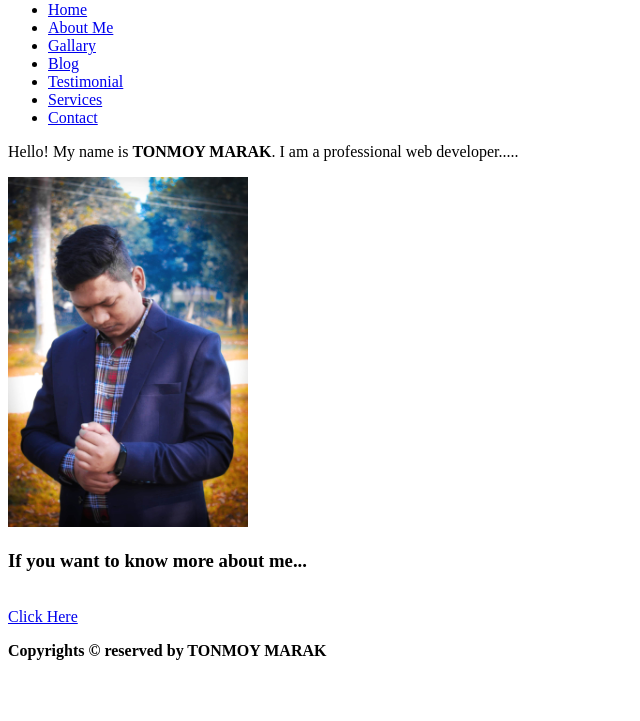
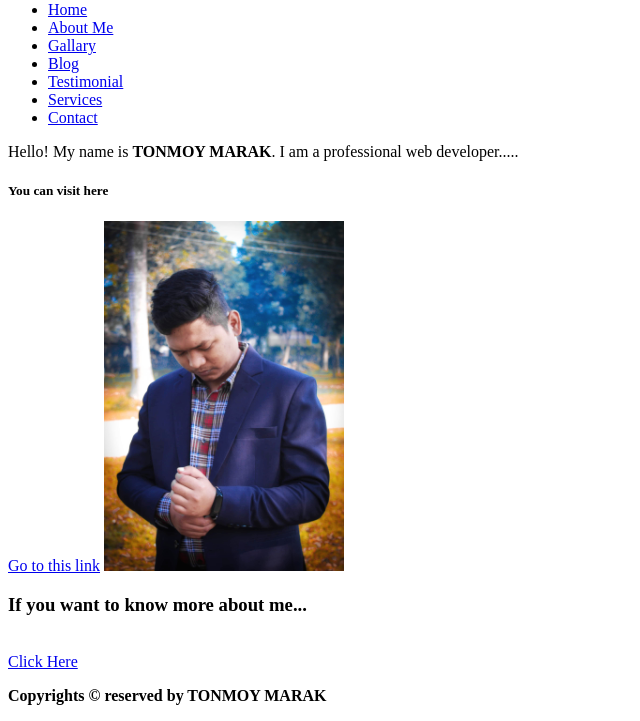
Before and after one commit to CoderTonmoy/ct-assignment-3, a plain HTML site: page index.html in a window 1280 px wide. Shown: the part 79-800 px from the top of the page, without its empty margins (0-640 px from the left). Drawn offline with Linux system fonts and the light colour scheme.

Commit message:
gallary section up to repo

```diff
--- a/index.html
+++ b/index.html
@@ -43,6 +43,8 @@
 
     <section>
         <p>Hello! My name is <b>TONMOY MARAK</b>. I am a professional web developer.....</p>
+        <h5>You can visit here</h5>
+        <a href="https://www.fiverr.com/tonmoy_marak/do-responsive-wp-website-ecommerce-website-website-redesign">Go to this link</a>
 
         <img src="assets/t.jpeg" alt="image not fount" height="350" width="240">
 
```
